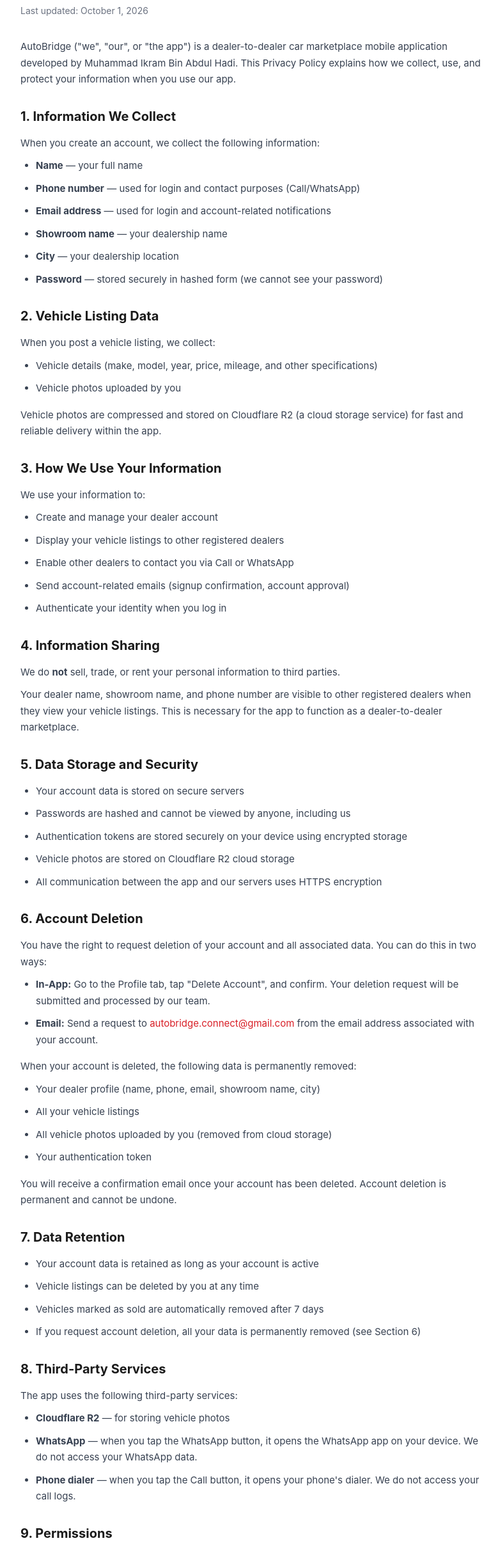
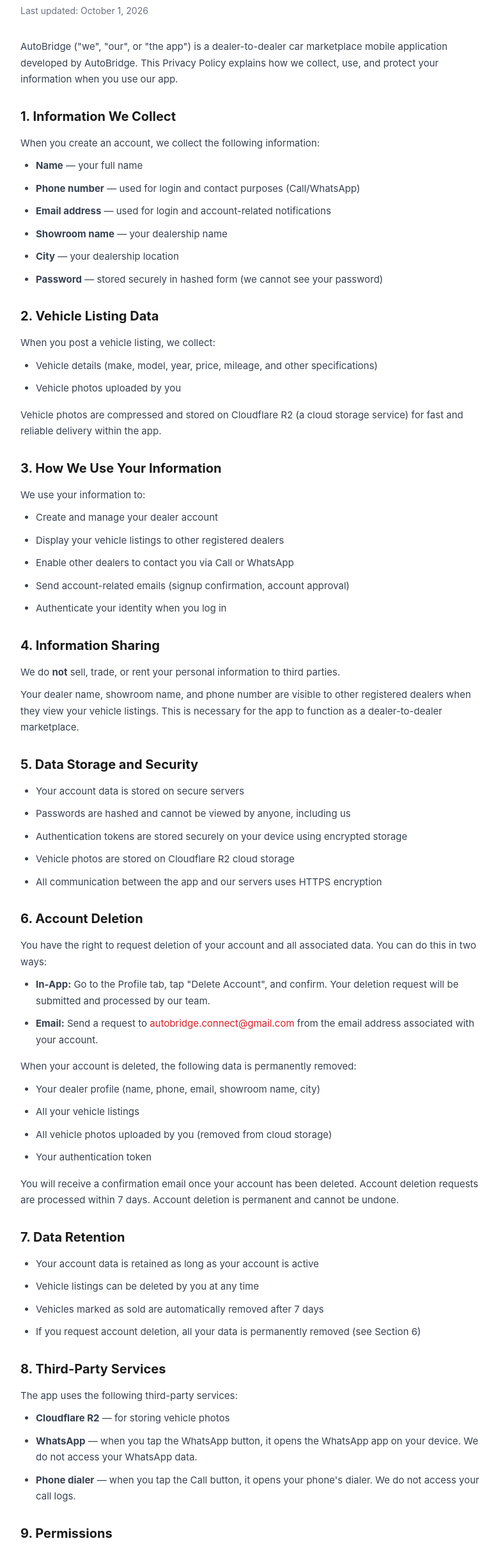
Before and after one commit to ikram-al-balushi/autobridge-privacy, a plain HTML site: page index.html in a window 1280 px wide. Shown: the part 111-2534 px from the top of the page at 64% size, without its empty margins (248-1030 px from the left). Drawn offline with Linux system fonts and the light colour scheme.

Commit message:
Update privacy policy: developer name, account deletion anchor, 7-day processing note

```diff
--- a/index.html
+++ b/index.html
@@ -63,7 +63,7 @@
         <h1>Privacy Policy</h1>
         <p class="last-updated">Last updated: October 1, 2026</p>
 
-        <p>AutoBridge ("we", "our", or "the app") is a dealer-to-dealer car marketplace mobile application developed by Muhammad Ikram Bin Abdul Hadi. This Privacy Policy explains how we collect, use, and protect your information when you use our app.</p>
+        <p>AutoBridge ("we", "our", or "the app") is a dealer-to-dealer car marketplace mobile application developed by AutoBridge. This Privacy Policy explains how we collect, use, and protect your information when you use our app.</p>
 
         <h2>1. Information We Collect</h2>
         <p>When you create an account, we collect the following information:</p>
@@ -107,7 +107,7 @@
             <li>All communication between the app and our servers uses HTTPS encryption</li>
         </ul>
 
-        <h2>6. Account Deletion</h2>
+        <h2 id="account-deletion">6. Account Deletion</h2>
         <p>You have the right to request deletion of your account and all associated data. You can do this in two ways:</p>
         <ul>
             <li><strong>In-App:</strong> Go to the Profile tab, tap "Delete Account", and confirm. Your deletion request will be submitted and processed by our team.</li>
@@ -120,7 +120,7 @@
             <li>All vehicle photos uploaded by you (removed from cloud storage)</li>
             <li>Your authentication token</li>
         </ul>
-        <p>You will receive a confirmation email once your account has been deleted. Account deletion is permanent and cannot be undone.</p>
+        <p>You will receive a confirmation email once your account has been deleted. Account deletion requests are processed within 7 days. Account deletion is permanent and cannot be undone.</p>
 
         <h2>7. Data Retention</h2>
         <ul>
@@ -155,7 +155,7 @@
         <div class="contact">
             <p>If you have any questions about this Privacy Policy or wish to request deletion of your data, please contact us at:</p>
             <p><strong>Email:</strong> <a href="mailto:autobridge.connect@gmail.com">autobridge.connect@gmail.com</a></p>
-            <p><strong>Developer:</strong> Muhammad Ikram Bin Abdul Hadi</p>
+            <p><strong>Developer:</strong> AutoBridge</p>
         </div>
     </div>
 </body>
```
